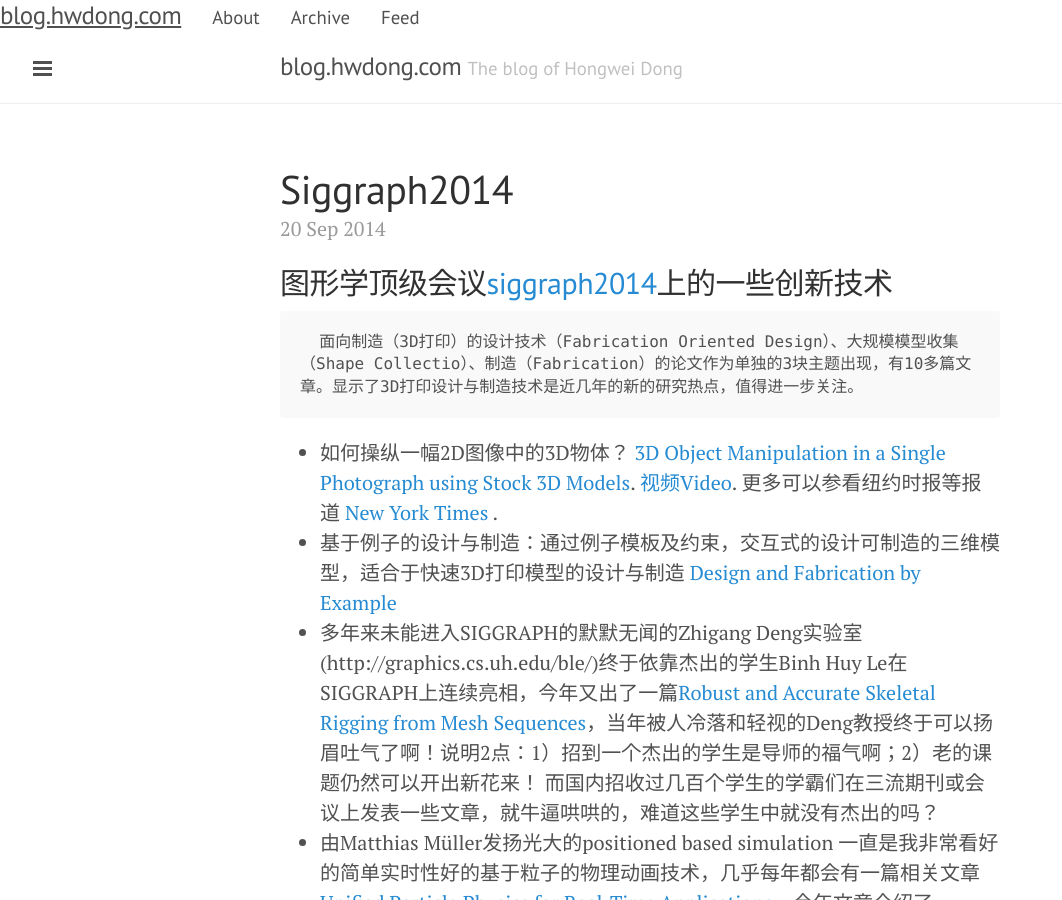
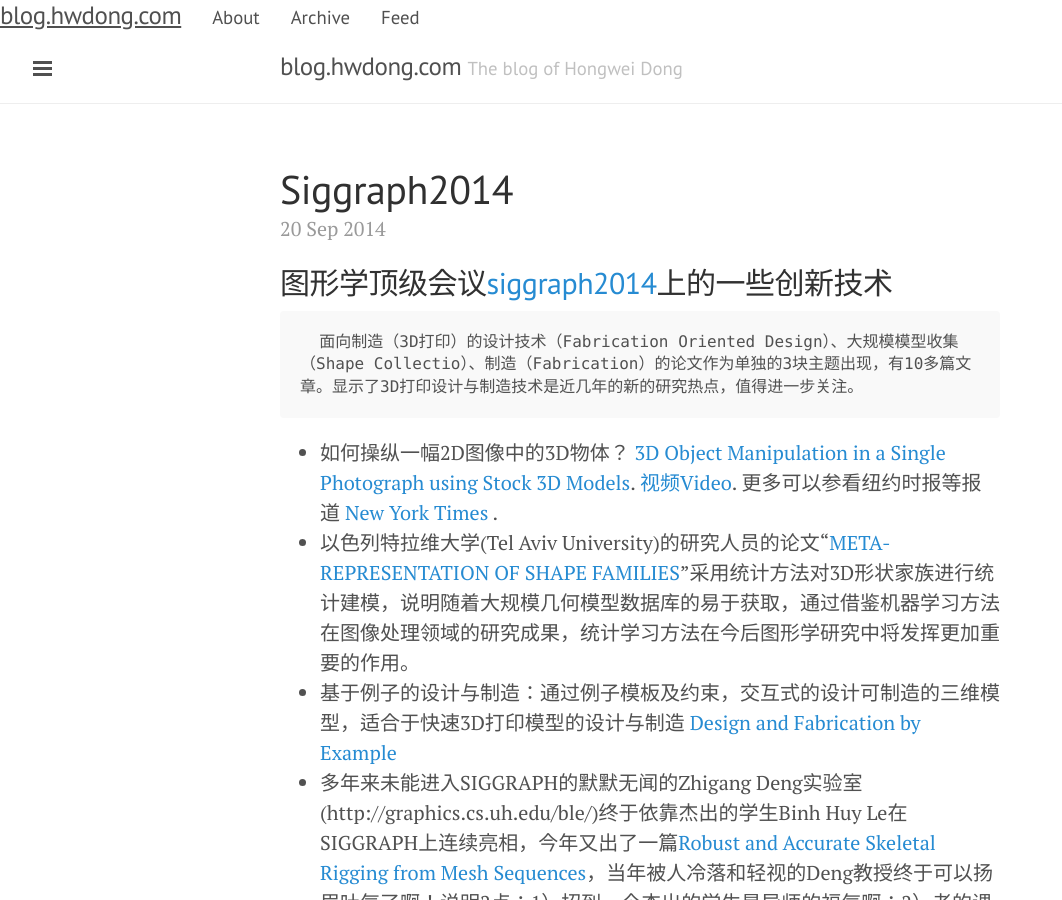
Before and after one commit to hwdong/hwdong-old.github.io, a Jekyll site: the page built from index.html, in a window 1280 px wide and 900 px high. Shown: the whole window, without its empty margins (0-1062 px from the left). Built offline with Jekyll 4.4.1, drawn with Linux system fonts in a browser that asks for light colours; Markdown is read by kramdown in place of the engine named in the settings; the list of posts is cut into pages by our own code.

Commit message:
Updated 2014-09-20-SIGGRAPH2014.md

```diff
--- a/_posts/2014-09-20-SIGGRAPH2014.md
+++ b/_posts/2014-09-20-SIGGRAPH2014.md
@@ -7,6 +7,7 @@ published: true
 
 - 如何操纵一幅2D图像中的3D物体？
  [3D Object Manipulation in a Single Photograph using Stock 3D Models](http://www.cs.cmu.edu/~om3d/). [视频Video](http://v.youku.com/v_show/id_XNzUyNDkwNDY0.html). 更多可以参看纽约时报等报道 [ New York Times](http://www.nytimes.com/2014/08/12/science/3-d-tool-guesses-what-a-photo-is-missing.html) .
+-  以色列特拉维大学(Tel Aviv University)的研究人员的论文“[META-REPRESENTATION OF SHAPE FAMILIES](http://vecg.cs.ucl.ac.uk/Projects/SmartGeometry/metarep/metaRep_sigg14.html)”采用统计方法对3D形状家族进行统计建模，说明随着大规模几何模型数据库的易于获取，通过借鉴机器学习方法在图像处理领域的研究成果，统计学习方法在今后图形学研究中将发挥更加重要的作用。
 - 基于例子的设计与制造：通过例子模板及约束，交互式的设计可制造的三维模型，适合于快速3D打印模型的设计与制造 [Design and Fabrication by Example](http://fabbyexample.csail.mit.edu/)
 - 多年来未能进入SIGGRAPH的默默无闻的Zhigang Deng实验室(http://graphics.cs.uh.edu/ble/)终于依靠杰出的学生Binh Huy Le在SIGGRAPH上连续亮相，今年又出了一篇[Robust and Accurate Skeletal Rigging from Mesh Sequences](http://graphics.cs.uh.edu/ble/papers/2014s-ske/)，当年被人冷落和轻视的Deng教授终于可以扬眉吐气了啊！说明2点：1）招到一个杰出的学生是导师的福气啊；2）老的课题仍然可以开出新花来！ 而国内招收过几百个学生的学霸们在三流期刊或会议上发表一些文章，就牛逼哄哄的，难道这些学生中就没有杰出的吗？
 - 由Matthias Müller发扬光大的positioned based simulation 一直是我非常看好的简单实时性好的基于粒子的物理动画技术，几乎每年都会有一篇相关文章[Unified Particle Physics for Real-Time Applications](http://blog.mmacklin.com/flex/)，今年文章介绍了NVIDIA的新的GPU physics solver的这一核心技术，解决了一些传统的粒子系统存在的问题，其中的并行求解器方法，是一个亮点。
```
